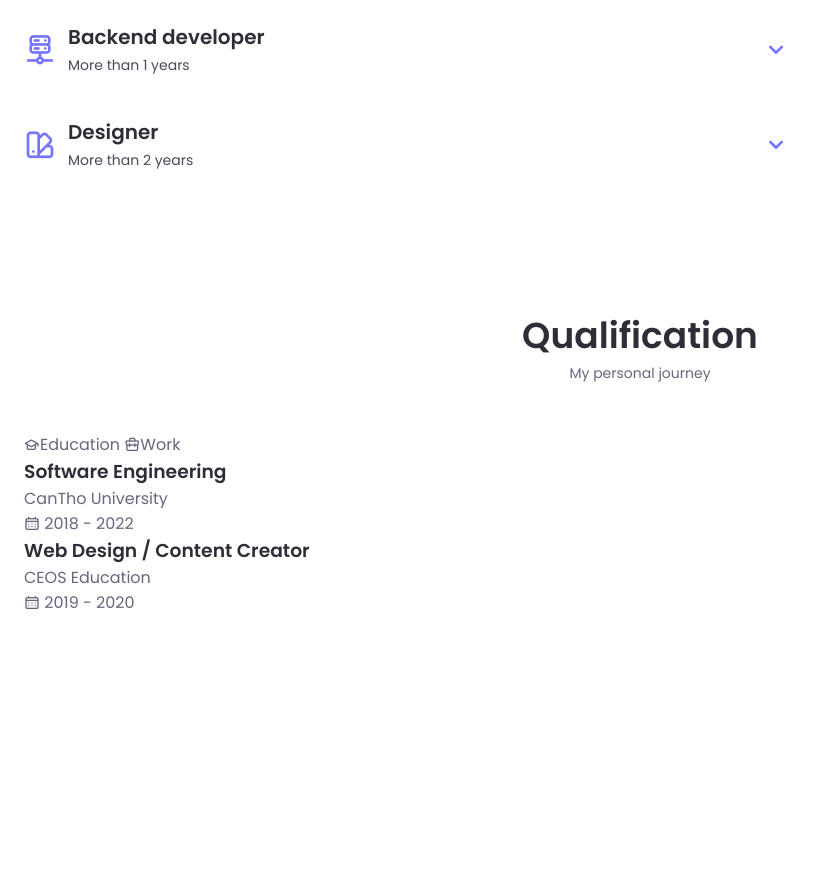
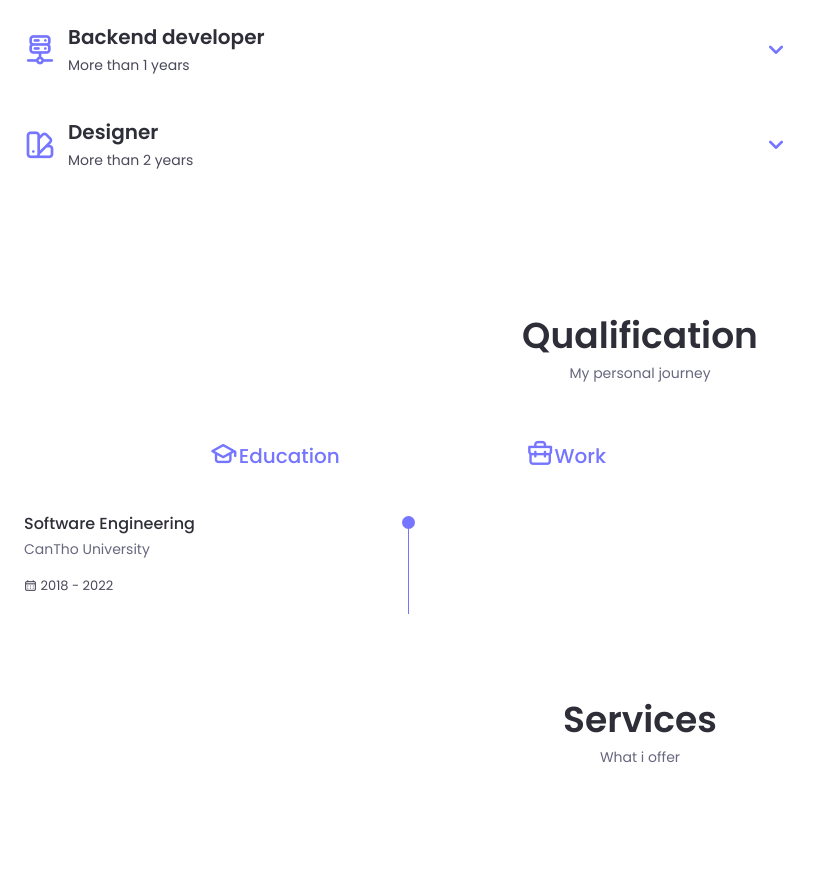
Before and after one commit to phminh3033/Portfolio-Web, a plain HTML site: page index.html in a window 1280 px wide. Shown: the part 2096-2979 px from the top of the page, without its empty margins (0-822 px from the left). Before the commit the page ends 2823 px from the top, so only its background shows below. Drawn offline with nearby package versions, Linux system fonts and the light colour scheme.

Commit message:
final qualification and begin services

```diff
--- a/assets/css/styles.css
+++ b/assets/css/styles.css
@@ -476,3 +476,75 @@ img{
 .skills__open .skills__arrow{
 	transform: rotate(-180deg);
 }
+
+/*--=============== QUALIFICATION ================--*/
+.qualification__tabs{
+	display: flex;
+	justify-content: space-evenly;
+	margin-bottom: var(--mb-2);
+}
+
+.qualification__button{
+	font-size: var(--h3-font-size);
+	font-weight: var(--font-medium);
+	cursor: pointer;
+}
+
+.qualification__button::hover {
+	color: var(--first-color);
+}
+
+.qualification__icon{
+	font-size: 1.8rem;
+	margin-bottom: var(--mb-0-25);
+}
+
+.qualification__data{
+	display: grid;
+	grid-template-columns: 1fr max-content 1fr;
+	column-gap: 1.5rem;
+}
+
+.qualification__title{
+	font-size: var(--normal-font-size);
+	font-weight: var(--font-medium);
+}
+
+.qualification__subtitle{
+	display: inline-block;
+	font-size: var(--small-font-size);
+	margin-bottom: var(--mb-1);
+}
+
+.qualification__calendar{
+	font-size: var(--smaller-font-size);
+	color: var(--text-color-light);
+}
+
+.qualification__rounder{
+	display: inline-block;
+	width: 13px;
+	height: 13px;
+	background-color: var(--first-color);
+	border-radius: 50%;
+}
+
+.qualification__line{
+	display: block;
+	width: 1px;
+	height: 100%;
+	background-color: var(--first-color);
+	transform: translate(6px, -7px);
+}
+
+.qualification [data-content]{
+	display: none;
+}
+
+.qualification__active[data-content]{
+	display: block;
+}
+
+.qualification__button.qualification__active{
+	color: var(--first-color);
+}
--- a/assets/js/main.js
+++ b/assets/js/main.js
@@ -47,3 +47,23 @@ function toggleSkills() {
 skillsHeader.forEach((el) =>{
 	el.addEventListener('click', toggleSkills)
 })
+
+/*--=============== QUALIFICATION TABS ================--*/
+const tabs = document.querySelectorAll('[data-target]'),
+	  tabContents = document.querySelectorAll('[data-content]')
+
+tabs.forEach(tab =>{
+	tab.addEventListener('click', () =>{
+		const target = document.querySelector(tab.dataset.target)
+
+		tabContents.forEach(tabContent =>{
+			tabContent.classList.remove('qualification__active')
+		})
+		target.classList.add('qualification__active')
+
+		tabs.forEach(tab =>{
+			tab.classList.remove('qualification__active')
+		})
+		tab.classList.add('qualification__active')
+	})
+})
--- a/index.html
+++ b/index.html
@@ -344,13 +344,13 @@
 			<span class="section__subtitle">My personal journey</span>
 
 			<div class="qualification__container container">
-				<div class="qualification__tags">
-					<div class="qualification__button button--flex">
+				<div class="qualification__tabs">
+					<div class="qualification__button button--flex qualification__active" data-target='#education'>
 						<i class="uil uil-graduation-cap qualification__icon"></i>
 						Education
 					</div>
 
-					<div class="qualification__button button--flex">
+					<div class="qualification__button button--flex qualification__active" data-target='#work'>
 						<i class="uil uil-briefcase qualification__icon"></i>
 						Work
 					</div>
@@ -358,7 +358,7 @@
 
 				<div class="qualification_sections">
 					<!--================= QUALIFICATION CONTENT 1=================-->
-					<div class="qualification__content">
+					<div class="qualification__content qualification__active" data-content id="education">
 						<!--================= QUALIFICATION 1 =================-->
 						<div class="qualification__data">
 							<div>
@@ -377,6 +377,11 @@
 						</div>
 
 						<!--================= QUALIFICATION 2 =================-->
+					</div>
+
+					<!--================= QUALIFICATION CONTENT 2=================-->
+					<div class="qualification__content" data-content id="work">
+						<!--================= QUALIFICATION 1 =================-->
 						<div class="qualification__data">
 							<div></div>
 
@@ -393,15 +398,19 @@
 									2019 - 2020
 								</div>
 							</div>
-
-							<div>
-								<span class="qualification__rounder"></span>
-								<span class="qualification__line"></span>
-							</div>
 						</div>
-
 					</div>
 				</div>
+			</div>
+		</section>
+
+		<!--================= SERVICES =================-->
+		<section class="services section" id="services">
+			<h2 class="section__title">Services</h2>
+			<span class="section__subtitle">What i offer</span>
+
+			<div class="services__container container grid">
+				<!--================= SERVICES =================-->
 			</div>
 		</section>
 
```
